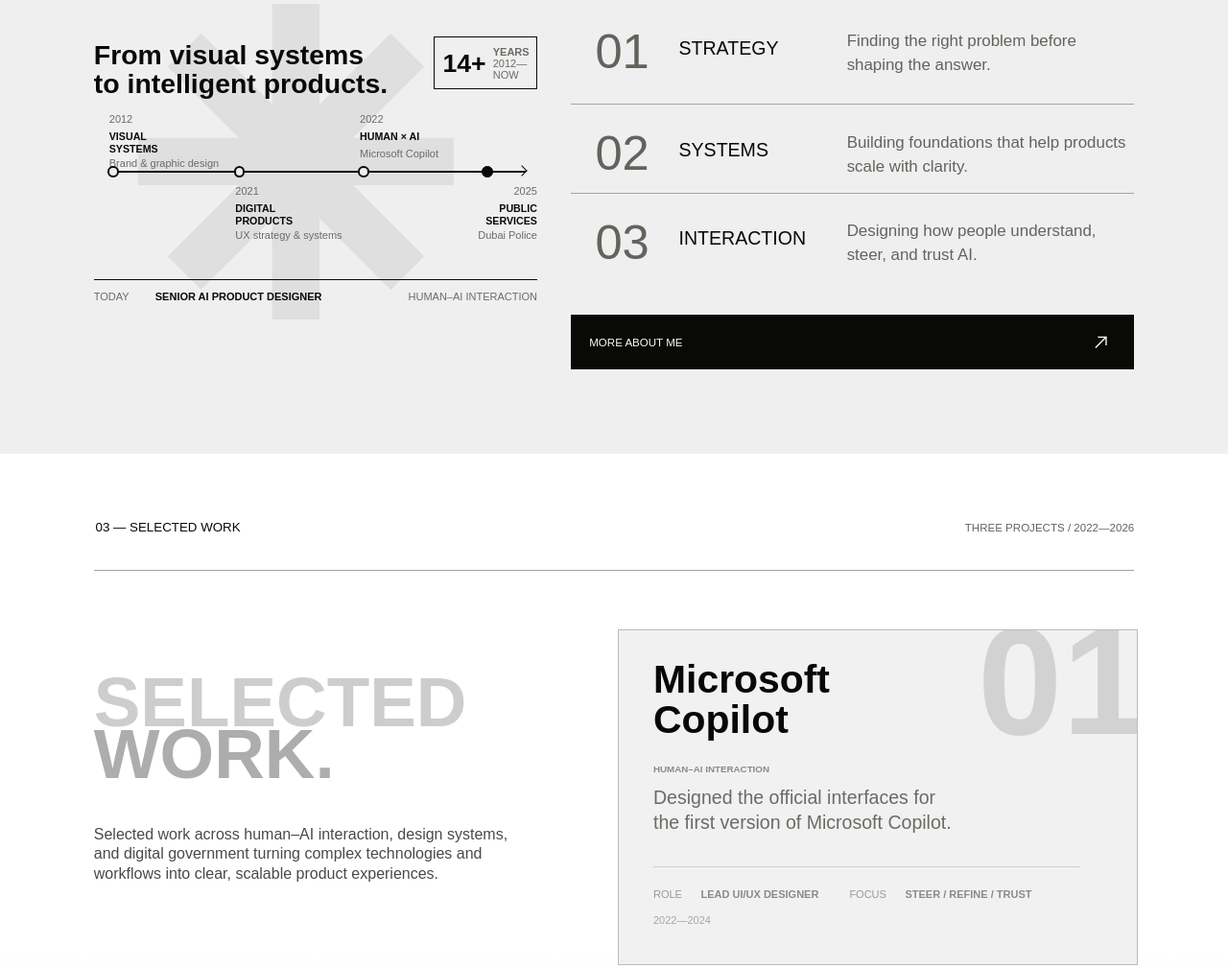
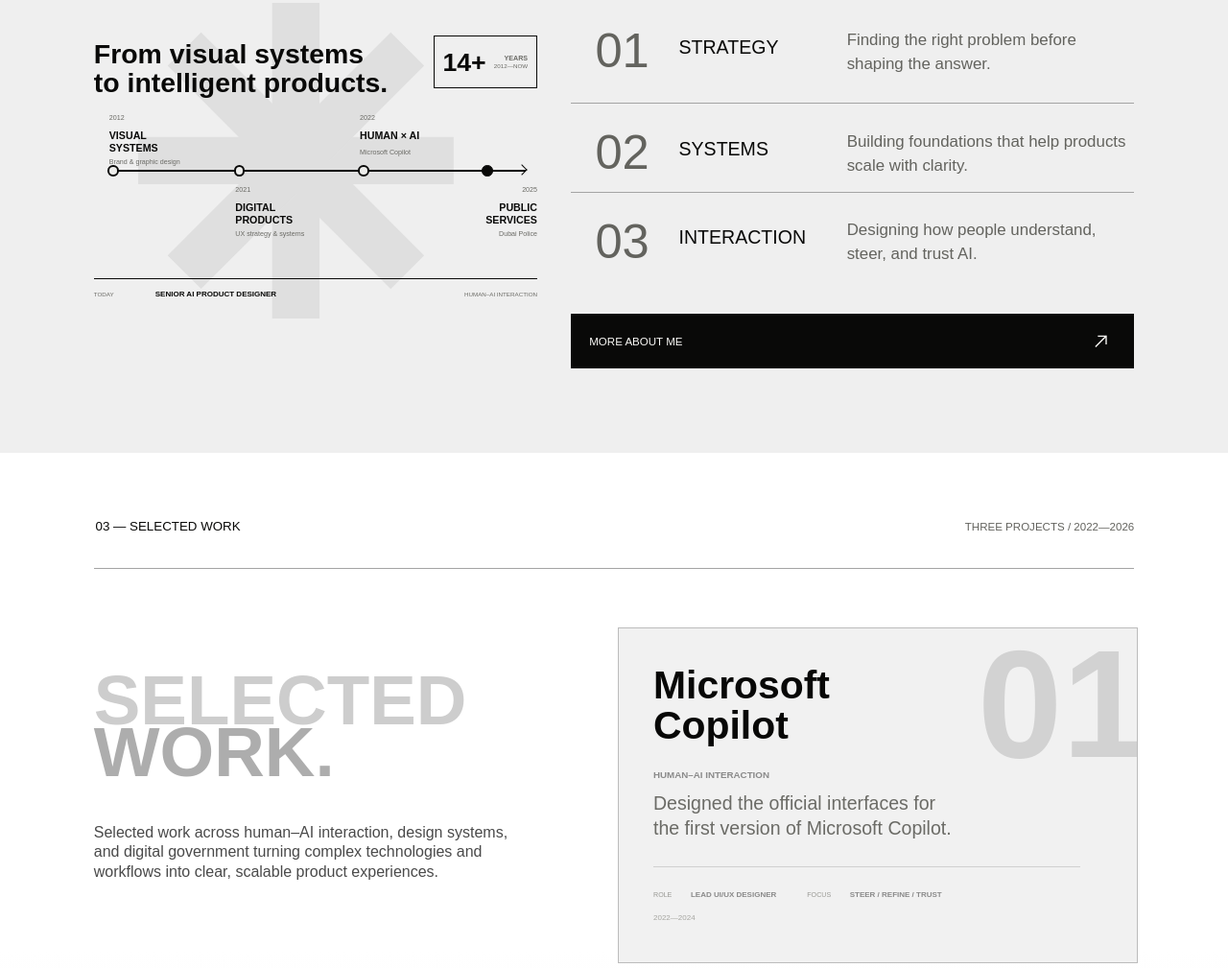
Before and after one commit to moeabahre/moeabahre-site, an Astro site: page /en in a window 1280 px wide. Shown: the part 1280-2289 px from the top of the page at 96% size. Built offline with nearby package versions, Linux system fonts and the light colour scheme; Astro itself is replaced by a stand-in of ours; a web font is replaced by a local one.

Commit message:
Match the Figma type exactly on desktop
A style audit against the Figma file found every family, width and weight already right; the differences were the small labels, which had a minimum size of 11px. They now use the Figma sizes on desktop (mobile keeps its readable sizes), a few line heights are aligned, and the Copilot card spacing matches the frame.

Co-Authored-By: Claude Opus 5.5 <noreply@anthropic.com>
Claude-Session: https://claude.ai/code/session_01Uqztz5xwnGwMaeTavitr82

```diff
--- a/src/styles/global.css
+++ b/src/styles/global.css
@@ -45,11 +45,11 @@ i { font-style: normal; }
 .hdr > * { border-inline-end: 1px solid #b9b9b9; }
 .hdr-brand { width: calc(250 * var(--u)); flex: none; padding: calc(24 * var(--u)); display: flex; flex-direction: column; justify-content: space-between; }
 .hdr-brand .logo svg { width: calc(179 * var(--u)); height: auto; display: block; }
-.hdr-meta { font-size: max(7.5px, calc(9.4 * var(--u))); color: #5d5d5d; font-weight: 500; white-space: pre; }
+.hdr-meta { font-size: calc(9.4 * var(--u)); color: #5d5d5d; font-weight: 500; white-space: pre; }
 .hdr-nav { display: flex; flex: none; width: calc(600 * var(--u)); }
 .hdr-link { width: calc(120 * var(--u)); display: flex; flex-direction: column; align-items: center; justify-content: center; gap: calc(6 * var(--u)); border-inline-end: 1px solid #cfcfcf; transition: background .3s, color .3s; }
 .hdr-link:last-child { border-inline-end: 0; }
-.hdr-link i { font-size: max(11px, calc(9 * var(--u))); color: #777; font-weight: 500; }
+.hdr-link i { font-size: calc(9 * var(--u)); color: #777; font-weight: 500; }
 .hdr-link b { font-size: calc(13 * var(--u)); font-weight: 800; color: #111; }
 .hdr-link.on, .hdr-link:hover { background: #111; }
 .hdr-link.on b, .hdr-link:hover b { color: #fff; }
@@ -57,13 +57,13 @@ i { font-style: normal; }
 .hdr-status { width: calc(230 * var(--u)); flex: none; display: flex; flex-direction: column; justify-content: center; padding-inline: calc(24 * var(--u)) calc(14 * var(--u)); }
 .hdr-loc { display: flex; align-items: center; justify-content: space-between; }
 .hdr-status b { display: block; font-size: calc(11 * var(--u)); font-weight: 800; color: #111; }
-.hdr-av { white-space: nowrap; display: flex; align-items: center; gap: calc(5 * var(--u)); font-size: max(7px, calc(7.5 * var(--u))); color: #666; font-weight: 500; margin-top: calc(6 * var(--u)); }
+.hdr-av { white-space: nowrap; display: flex; align-items: center; gap: calc(5 * var(--u)); font-size: calc(7.5 * var(--u)); color: #666; font-weight: 500; margin-top: calc(6 * var(--u)); }
 .dot { width: 6px; height: 6px; flex: none; border-radius: 50%; background: #1fbf5a; box-shadow: 0 0 0 0 rgba(31, 191, 90, .5); animation: pulse 2s infinite; }
 @keyframes pulse { 70% { box-shadow: 0 0 0 calc(6 * var(--u)) rgba(31, 191, 90, 0); } 100% { box-shadow: 0 0 0 0 rgba(31, 191, 90, 0); } }
 .hdr-lang { font-family: var(--txt); font-size: calc(11 * var(--u)); font-weight: 700; border: 1px solid #111; padding: calc(3 * var(--u)) calc(7 * var(--u)); line-height: 1.1; transition: background .3s, color .3s; }
 .hdr-lang:hover { background: #111; color: #fff; }
 .hdr-cv { flex: 1; border: 0; background: #111; color: #fff; display: flex; align-items: center; justify-content: space-between; padding-inline: calc(28 * var(--u)); }
-.hdr-cv i { display: block; font-size: max(11px, calc(8.5 * var(--u))); color: #8e8e8e; font-weight: 500; }
+.hdr-cv i { display: block; font-size: calc(8.5 * var(--u)); color: #8e8e8e; font-weight: 500; }
 .hdr-cv b { display: block; font-size: calc(14 * var(--u)); font-weight: 800; margin-top: calc(3 * var(--u)); }
 .sq { width: calc(32 * var(--u)); height: calc(32 * var(--u)); border: 1px solid #fff; display: grid; place-items: center; flex: none; transition: background .3s, color .3s; }
 .sq svg { width: 70%; height: 70%; }
@@ -86,7 +86,7 @@ i { font-style: normal; }
 .hero-role p { font-weight: 700; font-size: calc(44.3 * var(--u)); line-height: calc(59 * var(--u)); color: #000; }
 .cta-dark { position: absolute; top: calc(165 * var(--u)); left: calc(1 * var(--u)); width: calc(319 * var(--u)); height: calc(58 * var(--u)); background: #0b0b0b; color: #fff; display: flex; }
 .cta-dark > span:first-child { flex: 1; padding: calc(13 * var(--u)) calc(20 * var(--u)); }
-.cta-dark i { display: block; font-size: max(11px, calc(8 * var(--u))); color: #8c8c8c; font-weight: 500; }
+.cta-dark i { display: block; font-size: calc(8 * var(--u)); color: #8c8c8c; font-weight: 500; }
 .cta-dark b { display: block; font-size: calc(14 * var(--u)); font-weight: 800; margin-top: calc(4 * var(--u)); }
 .cta-dark .sq { width: calc(58 * var(--u)); height: auto; border: 0; border-inline-start: 1px solid #474747; }
 .cta-dark .sq svg { width: calc(22 * var(--u)); height: calc(22 * var(--u)); }
@@ -101,7 +101,7 @@ i { font-style: normal; }
 /* ------------------------------------------------------------- sections */
 .sec { position: relative; padding-inline: calc(var(--gut) + 110 * var(--u)); }
 .sec-top { display: flex; justify-content: space-between; align-items: baseline; gap: 16px; padding-bottom: calc(40 * var(--u)); border-bottom: 1px solid var(--line); font-size: calc(15 * var(--u)); font-weight: 500; line-height: calc(20 * var(--u)); }
-.sec-top .mute { font-size: calc(13 * var(--u)); color: var(--mute); }
+.sec-top .mute { font-size: calc(13 * var(--u)); line-height: calc(18 * var(--u)); color: var(--mute); }
 
 /* about */
 .about { background: var(--bg); padding-block: calc(67 * var(--u)) calc(99 * var(--u)); }
@@ -122,10 +122,10 @@ i { font-style: normal; }
 .evo-head { display: flex; justify-content: space-between; align-items: flex-start; padding-top: calc(5 * var(--u)); }
 .evo-head p { margin-top: calc(4 * var(--u)); font-weight: 700; font-size: calc(32 * var(--u)); line-height: calc(34 * var(--u)); }
 .badge { width: calc(122 * var(--u)); height: calc(62 * var(--u)); border: 1px solid var(--ink); display: flex; align-items: center; gap: calc(8 * var(--u)); padding-inline: calc(10 * var(--u)); }
-.badge b { font-weight: 700; font-size: calc(30 * var(--u)); line-height: 1; }
+.badge b { font-weight: 700; font-size: calc(30 * var(--u)); line-height: calc(32 * var(--u)); }
 .badge span { display: flex; flex-direction: column; align-items: flex-end; flex: 1; color: var(--mute2); }
-.badge span i:first-child { font-size: max(11px, calc(8 * var(--u))); font-weight: 800; }
-.badge span i:last-child { font-size: max(11px, calc(7 * var(--u))); font-weight: 500; }
+.badge span i:first-child { font-size: calc(8 * var(--u)); font-weight: 800; }
+.badge span i:last-child { font-size: calc(7 * var(--u)); font-weight: 500; }
 .tl { position: absolute !important; left: 0; right: 0; top: calc(97 * var(--u)); height: calc(150 * var(--u)); }
 .tl::before { content: ''; position: absolute; inset-inline: calc(16 * var(--u)) calc(14 * var(--u)); top: calc(65.5 * var(--u)); height: 1.5px; background: var(--ink); }
 .tl::after { content: ''; position: absolute; inset-inline-end: calc(14 * var(--u)); top: calc(61 * var(--u)); width: calc(9 * var(--u)); height: calc(9 * var(--u)); border-top: 1.5px solid var(--ink); border-inline-end: 1.5px solid var(--ink); transform: rotate(45deg); }
@@ -142,11 +142,11 @@ i { font-style: normal; }
 .tl li:nth-child(4) { inset-inline-start: calc(398 * var(--u)); text-align: end; }
 .tl li:nth-child(4)::before { inset-inline-start: auto; inset-inline-end: calc(52 * var(--u)); }
 .tl li:nth-child(3) .tl-s { position: absolute; top: calc(36 * var(--u)); inset-inline-start: 0; }
-.tl-y { display: block; font-size: max(11px, calc(8 * var(--u))); line-height: calc(11 * var(--u)); color: var(--mute2); font-weight: 500; }
+.tl-y { display: block; font-size: calc(8 * var(--u)); line-height: calc(11 * var(--u)); color: var(--mute2); font-weight: 500; }
 .tl b { display: block; margin-top: calc(7 * var(--u)); font-size: calc(12 * var(--u)); line-height: calc(15 * var(--u)); font-weight: 800; white-space: nowrap; }
-.tl-s { display: block; margin-top: calc(4 * var(--u)); font-size: max(11px, calc(8 * var(--u))); line-height: calc(11 * var(--u)); color: var(--mute2); font-weight: 500; white-space: nowrap; }
-.today { position: absolute !important; left: 0; right: 0; top: calc(289 * var(--u)); border-top: 1px solid var(--ink); padding-top: calc(13 * var(--u)); display: grid; grid-template-columns: calc(72 * var(--u)) 1fr auto; align-items: baseline; font-size: max(11px, calc(7 * var(--u))); color: var(--mute2); font-weight: 500; }
-.today b { font-size: max(11px, calc(9 * var(--u))); color: var(--ink); font-weight: 800; }
+.tl-s { display: block; margin-top: calc(4 * var(--u)); font-size: calc(8 * var(--u)); line-height: calc(11 * var(--u)); color: var(--mute2); font-weight: 500; white-space: nowrap; }
+.today { position: absolute !important; left: 0; right: 0; top: calc(289 * var(--u)); border-top: 1px solid var(--ink); padding-top: calc(13 * var(--u)); display: grid; grid-template-columns: calc(72 * var(--u)) 1fr auto; align-items: baseline; font-size: calc(7 * var(--u)); color: var(--mute2); font-weight: 500; }
+.today b { font-size: calc(9 * var(--u)); color: var(--ink); font-weight: 800; }
 .pillars { padding-top: 0; }
 .pillar { display: grid; grid-template-columns: calc(98 * var(--u)) calc(197 * var(--u)) 1fr; align-items: start; padding-inline-start: calc(29 * var(--u)); height: calc(104 * var(--u)); padding-top: calc(39 * var(--u)); border-bottom: 1px solid var(--line); }
 .pillar:first-child { height: calc(119 * var(--u)); padding-top: calc(39 * var(--u)); }
@@ -168,18 +168,18 @@ i { font-style: normal; }
 .mast span:last-child { color: #adadad; }
 [dir='rtl'] .mast { line-height: calc(90 * var(--u)); font-size: calc(78 * var(--u)); }
 .work-intro { margin-top: calc(52 * var(--u)); width: calc(487 * var(--u)); font-size: calc(18 * var(--u)); line-height: calc(23 * var(--u)); color: #4a4a4a; }
-.case { position: relative; overflow: hidden; height: calc(393 * var(--u)); background: #f1f1f1; border: 1px solid #bcbcbc; padding: calc(33 * var(--u)) calc(40 * var(--u)) 0; transition: background .4s; }
+.case { position: relative; overflow: hidden; height: calc(393 * var(--u)); background: #f1f1f1; border: 1px solid #bcbcbc; padding: calc(42 * var(--u)) calc(40 * var(--u)) 0; transition: background .4s; }
 .case:hover { background: #fafafa; }
-.case-n { position: absolute; top: calc(-26 * var(--u)); inset-inline-end: calc(-12 * var(--u)); font-weight: 700; font-size: calc(178.5 * var(--u)); line-height: calc(173 * var(--u)); color: #d2d2d2; direction: ltr; }
+.case-n { position: absolute; top: calc(3 * var(--u)); inset-inline-end: calc(-12 * var(--u)); font-weight: 700; font-size: calc(178.5 * var(--u)); line-height: calc(173 * var(--u)); color: #d2d2d2; direction: ltr; }
 .case h3 { position: relative; font-weight: 700; font-size: calc(46 * var(--u)); line-height: calc(48 * var(--u)); color: #080807; }
 [dir='rtl'] .case h3 { text-align: right; }
 .kick { margin-top: calc(26 * var(--u)); font-size: calc(11 * var(--u)); line-height: calc(15 * var(--u)); font-weight: 800; color: #8a8a8a; }
 .case-d { margin-top: calc(12 * var(--u)); width: calc(352 * var(--u)); font-weight: 500; font-size: calc(22 * var(--u)); line-height: calc(29 * var(--u)); color: var(--mute2); }
-.case-meta { display: flex; gap: calc(36 * var(--u)); margin-top: calc(36 * var(--u)); padding-top: calc(25 * var(--u)); border-top: 1px solid #d0d0d0; width: calc(501 * var(--u)); }
+.case-meta { display: flex; gap: calc(36 * var(--u)); margin-top: calc(30 * var(--u)); padding-top: calc(27 * var(--u)); border-top: 1px solid #d0d0d0; width: calc(501 * var(--u)); }
 .case-meta span { display: flex; gap: calc(22 * var(--u)); align-items: baseline; }
-.case-meta i { font-size: max(11px, calc(8 * var(--u))); color: #999994; font-weight: 500; }
-.case-meta b { font-size: max(11px, calc(9 * var(--u))); color: #8a8a8a; font-weight: 800; }
-.case-y { margin-top: calc(17 * var(--u)); font-size: max(11px, calc(9 * var(--u))); color: #a6a6a1; font-weight: 500; }
+.case-meta i { font-size: calc(8 * var(--u)); color: #999994; font-weight: 500; }
+.case-meta b { font-size: calc(9 * var(--u)); color: #8a8a8a; font-weight: 800; }
+.case-y { margin-top: calc(17 * var(--u)); font-size: calc(9 * var(--u)); color: #a6a6a1; font-weight: 500; }
 .idx-top { display: flex; justify-content: space-between; margin-top: calc(83 * var(--u)); padding-bottom: calc(22 * var(--u)); border-bottom: 1px solid #0e0e0e; font-size: calc(13 * var(--u)); letter-spacing: .04em; color: #0e0e0e; font-weight: 500; margin-inline-end: calc(5 * var(--u)); }
 .idx-top .mute { color: var(--grey); letter-spacing: .03em; }
 .idx { margin-inline-end: calc(5 * var(--u)); }
@@ -234,7 +234,7 @@ i { font-style: normal; }
 
 /* CTA */
 .cta { background: var(--night); color: var(--paper); padding-block: calc(70 * var(--u)) calc(52 * var(--u)); }
-.cta .sec-top { font-size: calc(14 * var(--u)); padding-bottom: calc(30 * var(--u)); border-color: #3a3a3a; }
+.cta .sec-top { font-size: calc(14 * var(--u)); line-height: calc(18 * var(--u)); padding-bottom: calc(30 * var(--u)); border-color: #3a3a3a; }
 .cta .sec-top .mute { font-size: calc(14 * var(--u)); color: #858585; }
 .cta-top { display: flex; justify-content: space-between; margin-top: calc(48 * var(--u)); }
 .cta :is(h1, h2) { display: grid; font-weight: 900; font-size: calc(116 * var(--u)); line-height: calc(112 * var(--u)); text-transform: uppercase; }
@@ -267,6 +267,7 @@ i { font-style: normal; }
 .ftr-col a { background: linear-gradient(currentColor, currentColor) no-repeat 0 100% / 0 1px; transition: background-size .4s var(--ease); }
 .ftr-col a:hover { background-size: 100% 1px; }
 .ftr-loc { align-items: flex-end; }
+.ftr-loc b { line-height: calc(24 * var(--u)); }
 .ftr-big { width: calc(1231 * var(--u)); margin-top: calc(14 * var(--u)); margin-inline-start: calc(-11 * var(--u)); font-family: 'LS', 'Archivo Variable', sans-serif; font-weight: 900; font-stretch: 100%; font-size: calc(185.5 * var(--u)); line-height: calc(224 * var(--u)); white-space: nowrap; background: linear-gradient(180deg, #d7d7d7 0%, #e8e8e7 70%); -webkit-background-clip: text; background-clip: text; color: transparent; text-align: start; }
 [dir='rtl'] .ftr-big { text-align: left; margin-inline-start: 0; margin-left: calc(-11 * var(--u)); }
 .ftr-low { display: grid; grid-template-columns: calc(410 * var(--u)) 1fr auto; padding-top: calc(32 * var(--u)); border-top: 1px solid #000; font-size: calc(11 * var(--u)); color: #636363; font-weight: 500; margin-top: calc(-64 * var(--u)); position: relative; }
```
